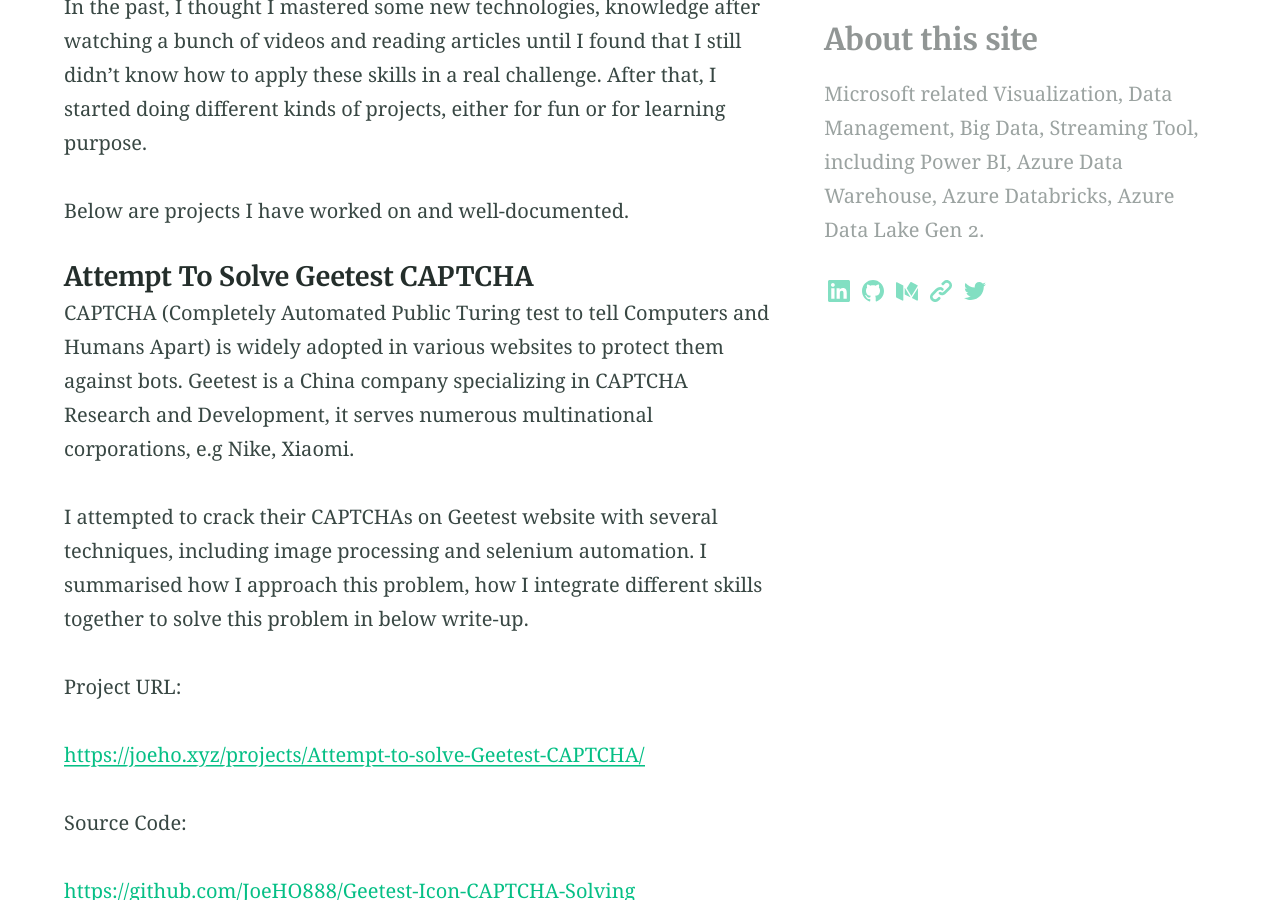
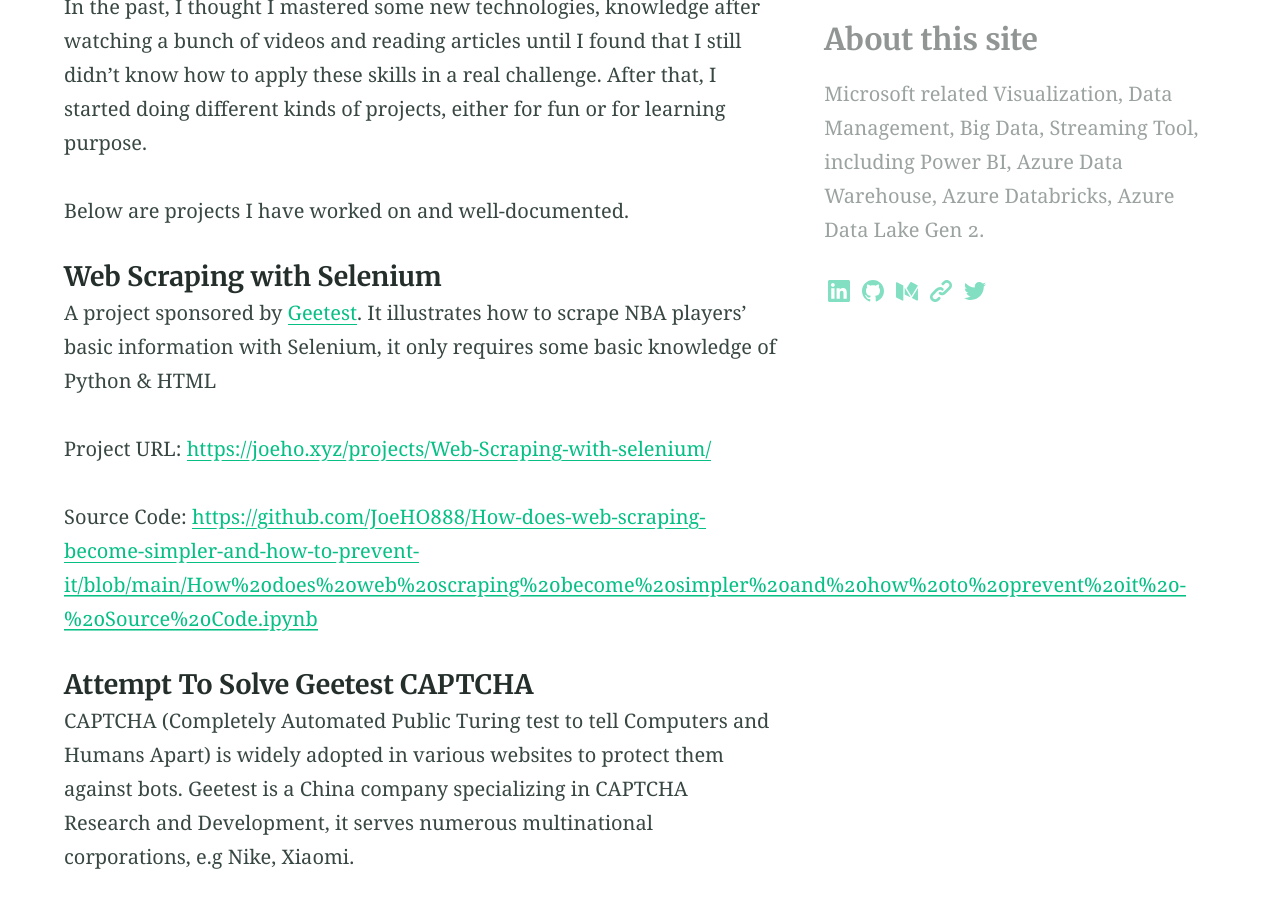
Before and after one commit to JoeHO888/JoeHo888.github.io, a Jekyll site: the page built from projects.md, in a window 1280 px wide and 900 px high, scrolled down 522 px. Built offline with Jekyll 4.4.1, drawn with Linux system fonts in a browser that asks for light colours; our own code applies the rules of GitHub Pages for plain Markdown files.

Commit message:
Move web scraping to under project

```diff
--- a/projects.md
+++ b/projects.md
@@ -9,6 +9,15 @@
 In the past, I thought I mastered some new technologies, knowledge after watching a bunch of videos and reading articles until I found that I still didn't know how to apply these skills in a real challenge. After that, I started doing different kinds of projects, either for fun or for learning purpose.
 
 Below are projects I have worked on and well-documented.
+
+#### Web Scraping with Selenium
+A project sponsored by [Geetest](https://www.geetest.com/en/). It illustrates how to scrape NBA players' basic information with Selenium, it only requires some basic knowledge of Python & HTML
+
+Project URL:
+[https://joeho.xyz/projects/Web-Scraping-with-selenium/](/projects/Web-Scraping-with-selenium/)
+
+Source Code:
+[https://github.com/JoeHO888/How-does-web-scraping-become-simpler-and-how-to-prevent-it/blob/main/How%20does%20web%20scraping%20become%20simpler%20and%20how%20to%20prevent%20it%20-%20Source%20Code.ipynb](https://github.com/JoeHO888/How-does-web-scraping-become-simpler-and-how-to-prevent-it/blob/main/How%20does%20web%20scraping%20become%20simpler%20and%20how%20to%20prevent%20it%20-%20Source%20Code.ipynb)
 
 #### Attempt To Solve Geetest CAPTCHA
 CAPTCHA (Completely Automated Public Turing test to tell Computers and Humans Apart) is widely adopted in various websites to protect them against bots. Geetest is a China company specializing in CAPTCHA Research and Development, it serves numerous multinational corporations, e.g Nike, Xiaomi.
```
Also changed, not shown: projects/Web-Scraping-with-selenium.md (renamed from _posts/2021-11-27-Web-Scraping-with-selenium.md, +23 -19 lines), images/Web-Scraping-with-selenium/browser-launch-by-selenium.png (renamed from images/2021-11-27-Web-Scraping-with-selenium/browser-launche-by-selenium,.png), images/Web-Scraping-with-selenium/extract-links-inside-table.png (renamed from images/2021-11-27-Web-Scraping-with-selenium/extract-links-inside-table.png), images/Web-Scraping-with-selenium/inspect-a-nba-player-basic-information-link-html-element.png (renamed from images/2021-11-27-Web-Scraping-with-selenium/inspect-a-nba-player-basic-information-link-html-element.png), images/Web-Scraping-with-selenium/inspect-stephen-curry-basic-information.png (renamed from images/2021-11-27-Web-Scraping-with-selenium/inspect-stephen-curry-basic-information.png), images/Web-Scraping-with-selenium/nba-player-link-html-element.png (renamed from images/2021-11-27-Web-Scraping-with-selenium/nba-player-link-html-element.png), images/Web-Scraping-with-selenium/nba-players-basic-informaion-link.png (renamed from images/2021-11-27-Web-Scraping-with-selenium/nba-players-basic-informaion-link.png), images/Web-Scraping-with-selenium/nba-players-information-overview.png (renamed from images/2021-11-27-Web-Scraping-with-selenium/nba-players-information-overview.png), images/Web-Scraping-with-selenium/nba-players-information-pandas-table.png (renamed from images/2021-11-27-Web-Scraping-with-selenium/nba-players-information-pandas-table.png), images/Web-Scraping-with-selenium/right-click-a-nba-player-basic-information-link.png (renamed from images/2021-11-27-Web-Scraping-with-selenium/right-click-a-nba-player-basic-information-link.png), images/Web-Scraping-with-selenium/search-environment-variables.png (renamed from images/2021-11-27-Web-Scraping-with-selenium/search-environment-variables.png), images/Web-Scraping-with-selenium/selenium-driver-exe.png (renamed from images/2021-11-27-Web-Scraping-with-selenium/selenium-driver-exe.png), images/Web-Scraping-with-selenium/selenium-driver-zip-file.png (renamed from images/2021-11-27-Web-Scraping-with-selenium/selenium-driver-zip-file.png), images/Web-Scraping-with-selenium/stephen-curry-basic-information.png (renamed from images/2021-11-27-Web-Scraping-with-selenium/stephen-curry-basic-information.png), 1 more files.
